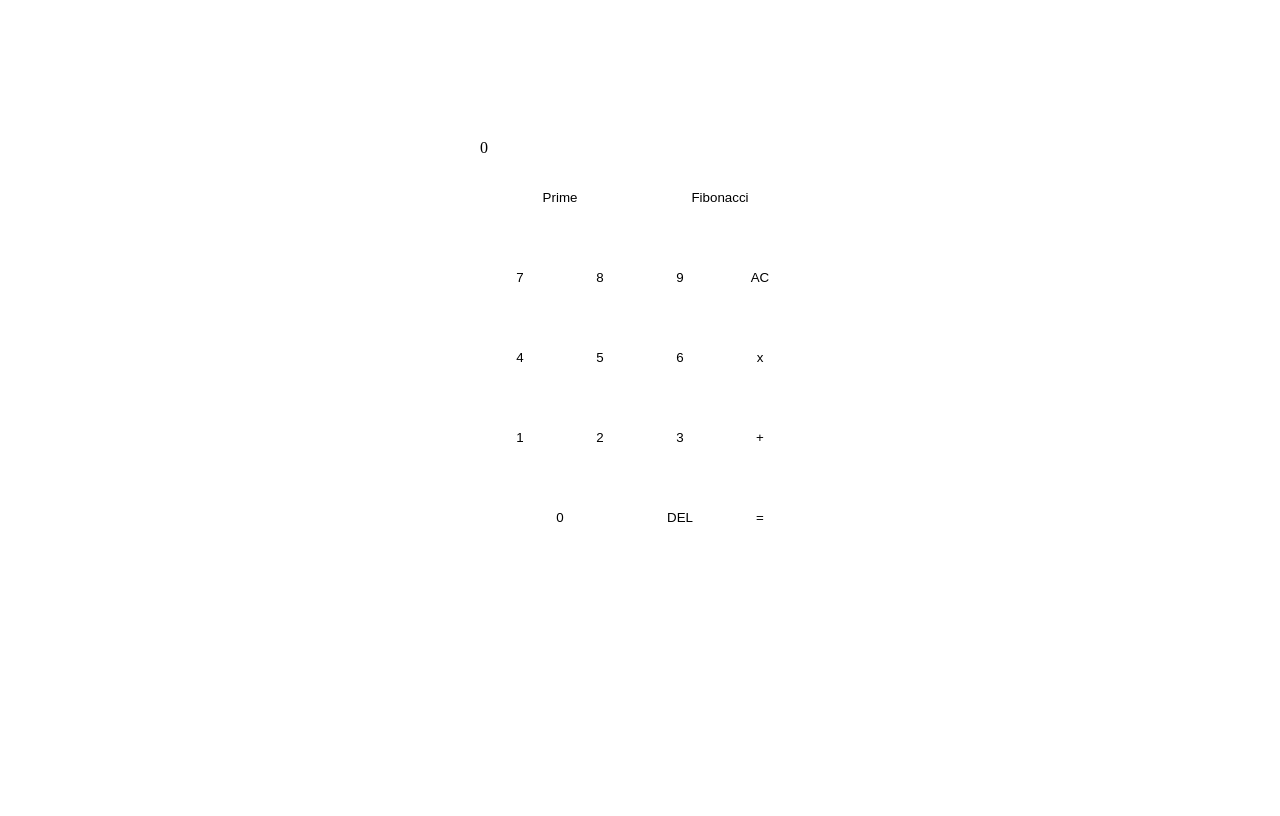
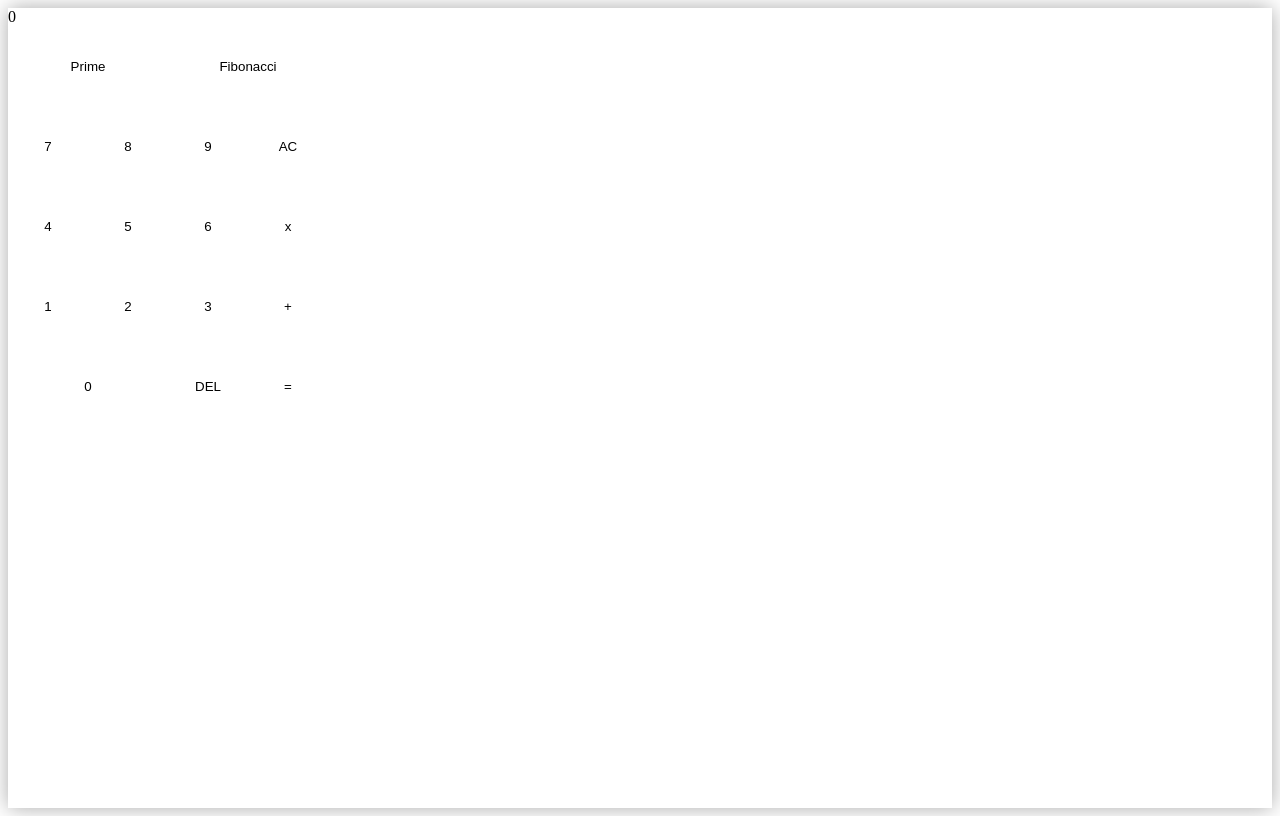
Before and after one commit to zuhrinurhuda/calculator, a React (Create React App) app: page / in a window 1280 px wide. Built offline with nearby package versions, Linux system fonts and the light colour scheme.

Commit message:
Refactor Calculator container

```diff
--- a/src/containers/Calculator.js
+++ b/src/containers/Calculator/index.js
@@ -4,6 +4,8 @@ import { Keypad, Display } from 'components';
 import calculatorOperations from 'utils/calculatorOperations';
 import primeNumbers from 'utils/primeNumbers';
 import fibonacciNumbers from 'utils/fibonacciNumbers';
+
+import CalculatorContainer from './styles';
 
 const Calculator = () => {
   const [value, setValue] = useState(null);
@@ -84,14 +86,14 @@ const Calculator = () => {
   }
 
   return (
-    <div id="calculator">
+    <CalculatorContainer>
       <Display displayValue={displayValue} />
       <Keypad
         inputDigit={inputDigit}
         performOperation={performOperation}
         runFunctions={runFunctions}
       />
-    </div>
+    </CalculatorContainer>
   );
 };
 
--- /dev/null
+++ b/src/containers/Calculator/styles.js
@@ -0,0 +1,9 @@
+import styled from 'styled-components';
+
+const CalculatorContainer = styled.div`
+  width: 100%;
+  height: 100%;
+  box-shadow: 0 0 20px 0 #aaaaaa;
+`;
+
+export default CalculatorContainer;
```
